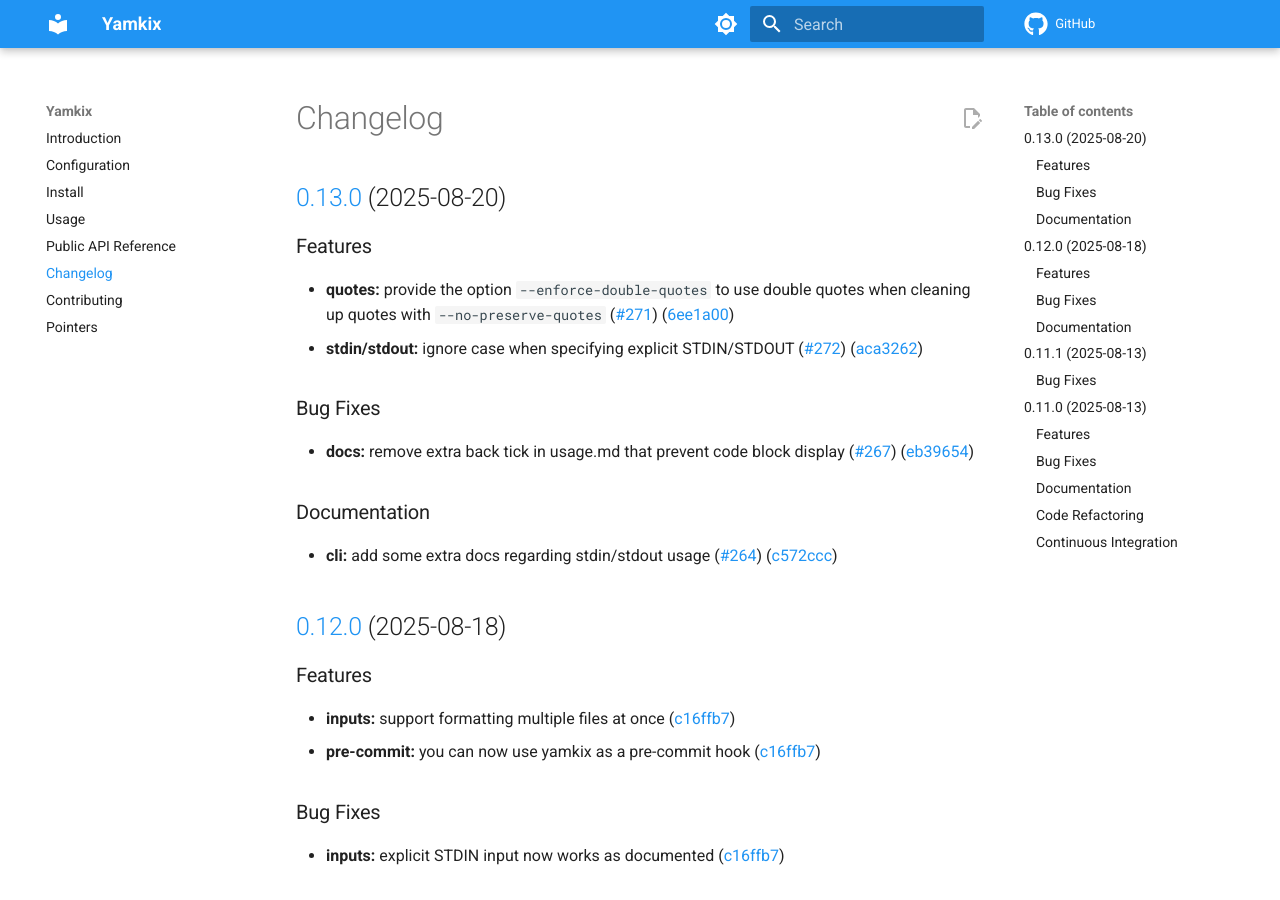
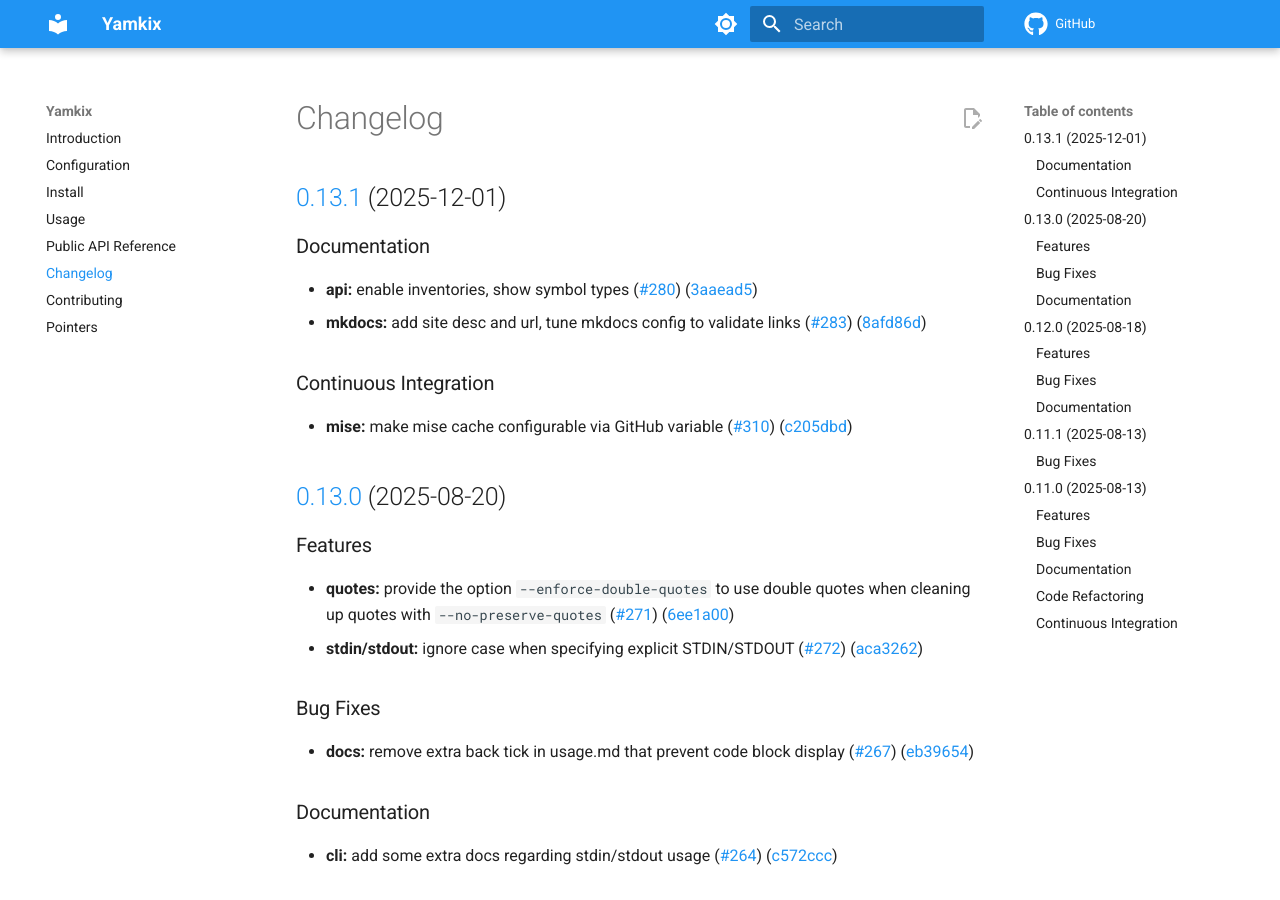
Before and after one commit to looztra/yamkix, an MkDocs documentation site: the page built from docs/changelog.md, in a window 1280 px wide and 900 px high. Built offline with MkDocs 1.6.1 and Material for MkDocs 9.7.7, drawn with Linux system fonts in a browser that asks for light colours; comment, search, counter and statistics services are not loaded.

Commit message:
chore(main): release 0.13.1

```diff
--- a/docs/changelog.md
+++ b/docs/changelog.md
@@ -1,4 +1,17 @@
 # Changelog
+
+## [0.13.1](https://github.com/looztra/yamkix/compare/v0.13.0...v0.13.1) (2025-12-01)
+
+
+### Documentation
+
+* **api:** enable inventories, show symbol types ([#280](https://github.com/looztra/yamkix/issues/280)) ([3aaead5](https://github.com/looztra/yamkix/commit/3aaead54358ae1163a8021b573f8021f7d49ee8f))
+* **mkdocs:** add site desc and url, tune mkdocs config to validate links ([#283](https://github.com/looztra/yamkix/issues/283)) ([8afd86d](https://github.com/looztra/yamkix/commit/8afd86dab5c05377b1b143c398ebb6fa7577be9e))
+
+
+### Continuous Integration
+
+* **mise:** make mise cache configurable via GitHub variable ([#310](https://github.com/looztra/yamkix/issues/310)) ([c205dbd](https://github.com/looztra/yamkix/commit/c205dbd4ce338120e4c1873f4582ac16b9da7842))
 
 ## [0.13.0](https://github.com/looztra/yamkix/compare/v0.12.0...v0.13.0) (2025-08-20)
 
```
Also changed, not shown: .release-please-manifest.json.
